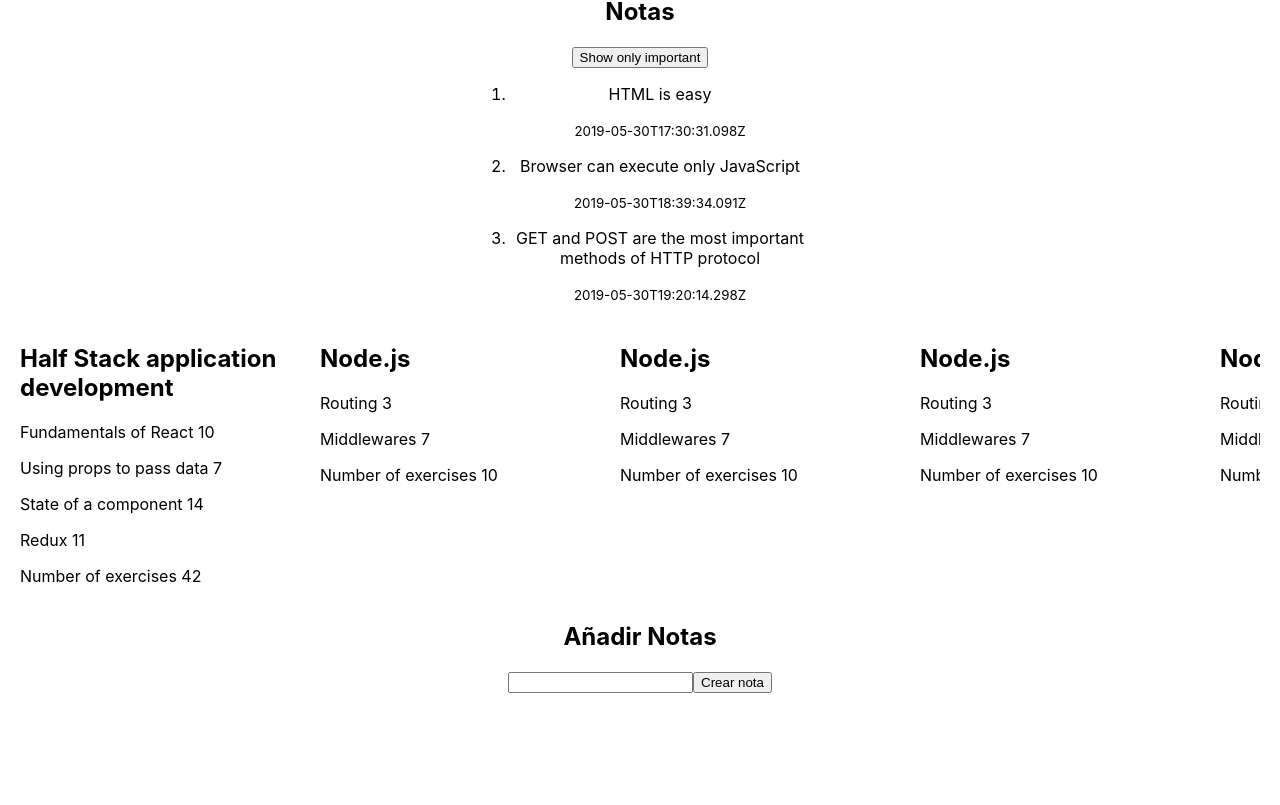
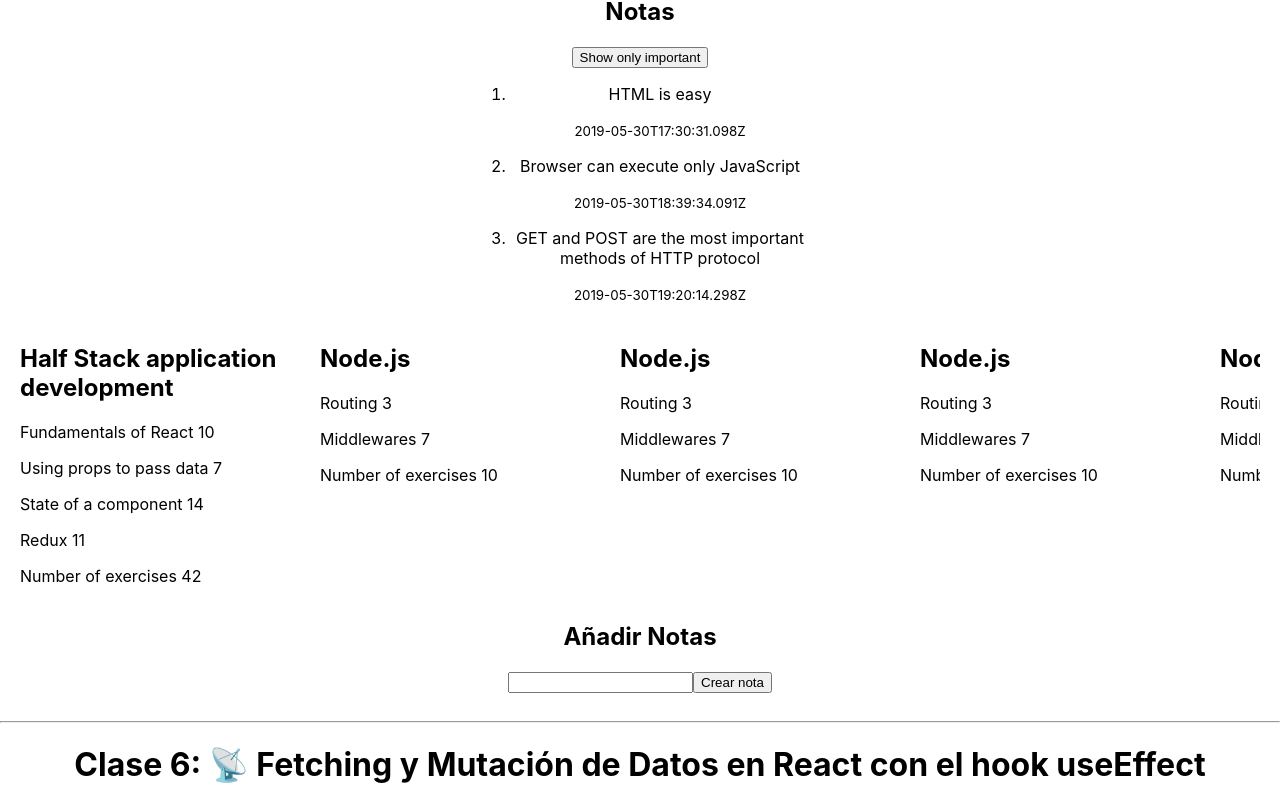
Before and after one commit to F4bian-pacheco/react-app-course, a React (Create React App) app: page / in a window 1280 px wide. Shown: the part 1113-1918 px from the top of the page. Before the commit the page ends 1806 px from the top, so only its background shows below. Built offline with nearby package versions, Linux system fonts and the light colour scheme.

Commit message:
class 6 started

```diff
--- a/src/App.js
+++ b/src/App.jsx
@@ -3,6 +3,7 @@ import Ejercicio1 from './Ejercicio1.js';
 import Clase3 from './Clase3.js';
 import Clase4 from './Clase4.js';
 import Clase5 from './Clase5.js';
+import Clase6 from './Clase6.js';
 
 // const App = () => {
 //     return (
@@ -58,6 +59,9 @@ function App() {
         <br />
         <hr />
         <Clase5 notes = {notes} />
+        <br />
+        <hr />
+        <Clase6 />
     </div>
     );
 }
--- /dev/null
+++ b/src/Clase6.js
@@ -0,0 +1,12 @@
+
+
+
+
+export default function Clase6(){
+    return(
+        <div>
+            <h1>Clase 6: 📡 Fetching y Mutación de Datos en React con el hook useEffect</h1>
+
+        </div>
+    )
+}
```
